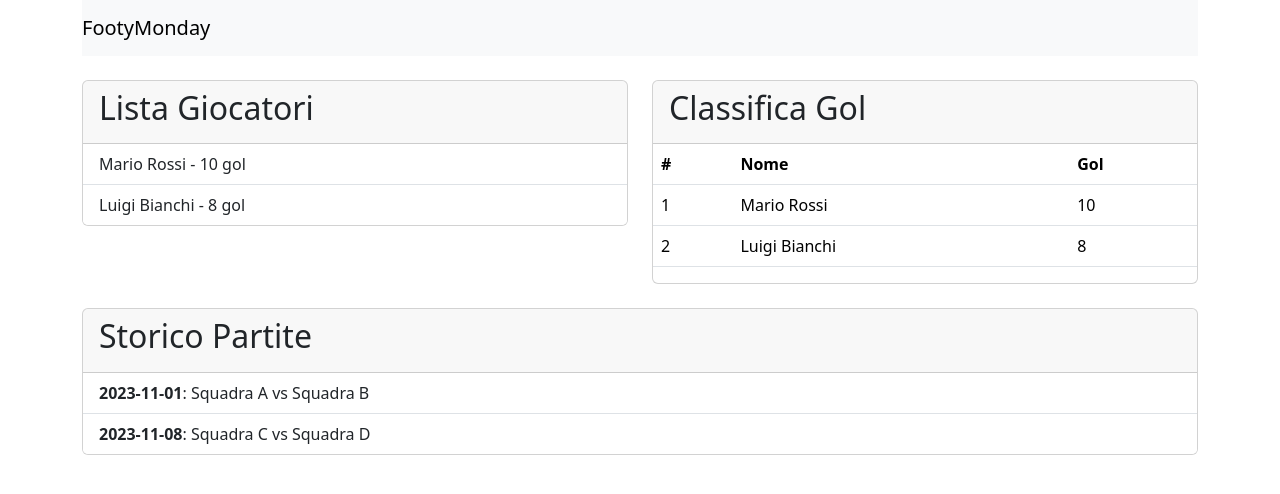
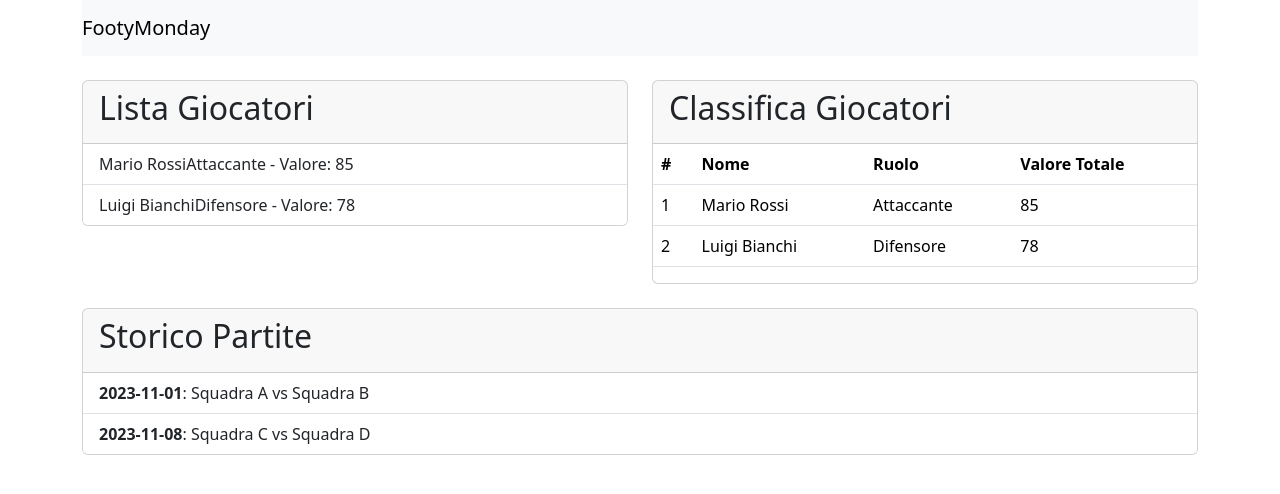
Before and after one commit to YoungOldMan92/FootyMonday, a React (Create React App) app in the folder frontend/: page / in a window 1280 px wide. Shown: the top 494 px of the page. Built offline with nearby package versions, Linux system fonts and the light colour scheme.

Commit message:
Migliorato layout: tabelle senza righe e aggiunti ruolo e valore

```diff
--- a/frontend/src/App.css
+++ b/frontend/src/App.css
@@ -36,3 +36,16 @@
     transform: rotate(360deg);
   }
 }
+
+/* Tabelle senza bordi visibili */
+.table-no-border th,
+.table-no-border td {
+  border: none !important; /* Rimuove i bordi */
+}
+
+/* Migliora l'allineamento degli elementi nella lista */
+.list-group-item {
+  display: flex;               /* Usa un layout flessibile */
+  justify-content: space-between; /* Spazia gli elementi */
+  align-items: center;         /* Centra verticalmente */
+}
--- a/frontend/src/components/GoalLeaderboard.js
+++ b/frontend/src/components/GoalLeaderboard.js
@@ -2,21 +2,22 @@ import React from 'react';
 
 function GoalLeaderboard() {
   const leaderboard = [
-    { id: 1, name: 'Mario Rossi', goals: 10 },
-    { id: 2, name: 'Luigi Bianchi', goals: 8 },
+    { id: 1, name: 'Mario Rossi', role: 'Attaccante', value: 85 },
+    { id: 2, name: 'Luigi Bianchi', role: 'Difensore', value: 78 },
   ];
 
   return (
     <div className="card">
       <div className="card-header">
-        <h2>Classifica Gol</h2>
+        <h2>Classifica Giocatori</h2>
       </div>
-      <table className="table">
+      <table className="table table-no-border">
         <thead>
           <tr>
             <th>#</th>
             <th>Nome</th>
-            <th>Gol</th>
+            <th>Ruolo</th>
+            <th>Valore Totale</th>
           </tr>
         </thead>
         <tbody>
@@ -24,7 +25,8 @@ function GoalLeaderboard() {
             <tr key={player.id}>
               <td>{index + 1}</td>
               <td>{player.name}</td>
-              <td>{player.goals}</td>
+              <td>{player.role}</td>
+              <td>{player.value}</td>
             </tr>
           ))}
         </tbody>
--- a/frontend/src/components/PlayerList.js
+++ b/frontend/src/components/PlayerList.js
@@ -2,8 +2,8 @@ import React, { useState } from 'react';
 
 function PlayerList() {
   const [players, setPlayers] = useState([
-    { id: 1, name: 'Mario Rossi', goals: 10 },
-    { id: 2, name: 'Luigi Bianchi', goals: 8 },
+    { id: 1, name: 'Mario Rossi', role: 'Attaccante', value: 85 },
+    { id: 2, name: 'Luigi Bianchi', role: 'Difensore', value: 78 },
   ]);
 
   return (
@@ -14,7 +14,10 @@ function PlayerList() {
       <ul className="list-group list-group-flush">
         {players.map((player) => (
           <li key={player.id} className="list-group-item">
-            {player.name} - {player.goals} gol
+            <span>{player.name}</span>
+            <span>
+              {player.role} - Valore: {player.value}
+            </span>
           </li>
         ))}
       </ul>
```
